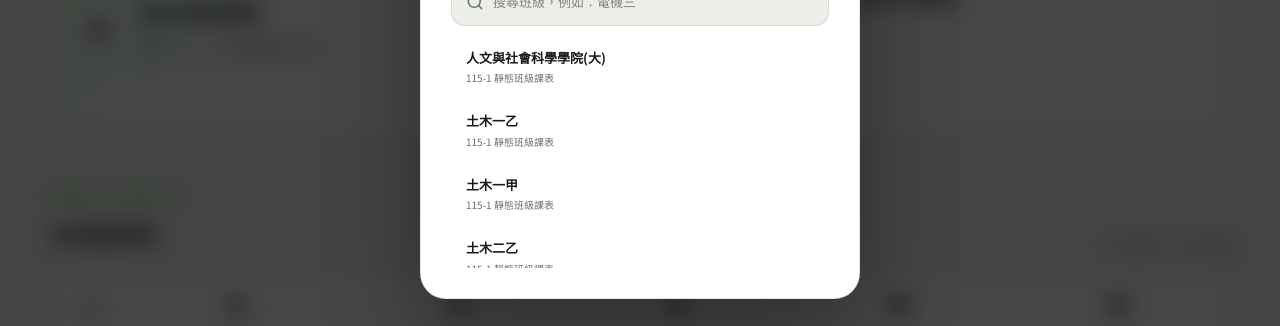
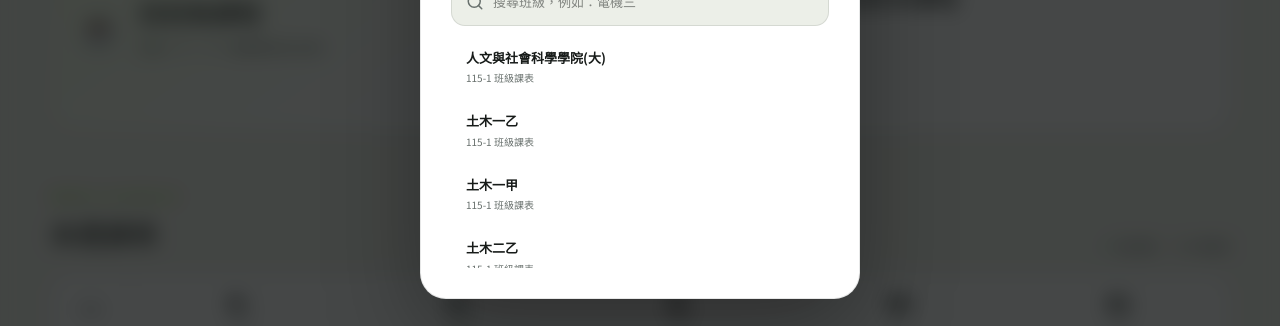
Before and after one commit to ericlin241/NTUT-RoomGo, a Next.js app: page / in a window 1280 px wide. Shown: the part 381-707 px from the top of the page. Built offline with nearby package versions, Linux system fonts and the light colour scheme.

Commit message:
copy: remove static schedule wording

```diff
--- a/app/page.tsx
+++ b/app/page.tsx
@@ -105,12 +105,12 @@ export default function Home() {
 
       <section className="status-grid" id="status"><article className="status-card current-card"><div className="status-label"><span><Clock3 size={16} /> 當下課程</span><span className="now-badge">NOW</span></div>{live.current ? <><h2>{live.current.name}</h2><div className="room-line"><MapPin size={18} /> {live.current.room} · {live.current.className}</div><div className="progress-track"><span style={{ width: `${Math.max(8, 100 - live.remaining * 2)}%` }} /></div><p className="status-note">距離下課還有 <strong>{live.remaining} 分鐘</strong></p></> : <div className="empty-current"><span>☕</span><div><h2>目前無課程</h2><p>休息一下，下一堂課資訊在<span className="desktop-direction">右側</span><span className="mobile-direction">下方</span>。</p></div></div>}</article><article className="status-card next-card"><div className="status-label"><span><CalendarDays size={16} /> 下一節課</span></div>{live.next ? <><div className="next-time"><strong>{live.next.daysAhead === 0 ? '今天' : weekdays[live.next.course.day - 1]}</strong><span>{periods[live.next.course.start - 1].start}</span></div><h2>{live.next.course.name}</h2><div className="room-line"><MapPin size={18} /> {live.next.course.room} · {live.next.course.className}</div></> : <h2>本週沒有更多課程</h2>}</article></section>
 
-      <section className="schedule-section" id="schedule"><div className="section-heading"><div><span className="eyebrow">WEEKLY SCHEDULE</span><h2>本週課表</h2></div><div className="legend"><span><i className="legend-dot mint" />班級課程</span><span>共 {courses.length} 筆課程</span></div></div><div className="schedule-scroll"><div className="schedule-grid"><div className="grid-corner">時間</div>{weekdays.map((day, index) => <div className={`day-head ${now.getDay() === index + 1 ? 'today' : ''}`} key={day}><span>{day}</span><small>{getDateLabel(index + 1)}</small></div>)}{periods.map((period) => <div className="grid-row" key={period.id}><div className="time-cell"><strong>{period.id}</strong><span>{period.start}<br />{period.end}</span></div>{weekdays.map((_, dayIndex) => { const course = courses.find((item) => item.day === dayIndex + 1 && item.start === period.id); return <div className="slot" key={dayIndex}>{course && <button className={`course-card ${course.color}`} style={{ height: `calc(${course.end - course.start + 1} * var(--row-height) - 8px)` }} onClick={() => setDetail(course)}><strong>{course.name}</strong><span><MapPin size={13} /> {course.room}</span></button>}</div>; })}</div>)}</div></div><p className="data-note"><Info size={14} /> 此為 115-1 靜態班級課表，不包含個人跨系選修、通識及加退選結果。</p></section>
+      <section className="schedule-section" id="schedule"><div className="section-heading"><div><span className="eyebrow">WEEKLY SCHEDULE</span><h2>本週課表</h2></div><div className="legend"><span><i className="legend-dot mint" />班級課程</span><span>共 {courses.length} 筆課程</span></div></div><div className="schedule-scroll"><div className="schedule-grid"><div className="grid-corner">時間</div>{weekdays.map((day, index) => <div className={`day-head ${now.getDay() === index + 1 ? 'today' : ''}`} key={day}><span>{day}</span><small>{getDateLabel(index + 1)}</small></div>)}{periods.map((period) => <div className="grid-row" key={period.id}><div className="time-cell"><strong>{period.id}</strong><span>{period.start}<br />{period.end}</span></div>{weekdays.map((_, dayIndex) => { const course = courses.find((item) => item.day === dayIndex + 1 && item.start === period.id); return <div className="slot" key={dayIndex}>{course && <button className={`course-card ${course.color}`} style={{ height: `calc(${course.end - course.start + 1} * var(--row-height) - 8px)` }} onClick={() => setDetail(course)}><strong>{course.name}</strong><span><MapPin size={13} /> {course.room}</span></button>}</div>; })}</div>)}</div></div><p className="data-note"><Info size={14} /> 此為 115-1 班級課表，不包含個人跨系選修、通識及加退選結果。</p></section>
     </main>
 
     <nav className={`mobile-nav${isScrolling ? ' is-scrolling' : ''}`} aria-label="主要導覽"><a href="#schedule" className="active"><BookOpen size={20} /><span>課表</span></a><a href="#status"><Clock3 size={20} /><span>即時</span></a><button onClick={() => setClassPickerOpen(true)}><Users size={20} /><span>班級</span></button><button onClick={cycleTheme} aria-label={`目前主題：${themeLabel}，點擊切換`}>{themeIcon}<span>{themeLabel}</span></button></nav>
 
-    {classPickerOpen && <div className="modal-backdrop" role="dialog" aria-modal="true" aria-labelledby="class-title"><div className="modal class-modal"><div className="modal-icon"><Users size={23} /></div>{classConfirmed && <button className="modal-close" onClick={() => setClassPickerOpen(false)} aria-label="關閉"><X size={20} /></button>}<span className="eyebrow">STATIC SCHEDULE</span><h2 id="class-title">選擇你的班級</h2><p>搜尋系所、年級或班別；選好後會保存在這台裝置，下次自動載入。</p><label className="search-box"><Search size={18} /><input value={classQuery} onChange={(event) => setClassQuery(event.target.value)} placeholder="搜尋班級，例如：電機三" /></label><div className="class-list">{filteredClasses.map((name) => <button key={name} onClick={() => chooseClass(name)} className={classConfirmed && name === selectedClass ? 'selected' : ''}><span><strong>{name}</strong><small>115-1 靜態班級課表</small></span>{classConfirmed && name === selectedClass && <Check size={18} />}</button>)}{!filteredClasses.length && <div className="no-result">找不到符合的班級，請嘗試其他關鍵字</div>}</div></div></div>}
+    {classPickerOpen && <div className="modal-backdrop" role="dialog" aria-modal="true" aria-labelledby="class-title"><div className="modal class-modal"><div className="modal-icon"><Users size={23} /></div>{classConfirmed && <button className="modal-close" onClick={() => setClassPickerOpen(false)} aria-label="關閉"><X size={20} /></button>}<span className="eyebrow">STATIC SCHEDULE</span><h2 id="class-title">選擇你的班級</h2><p>搜尋系所、年級或班別；選好後會保存在這台裝置，下次自動載入。</p><label className="search-box"><Search size={18} /><input value={classQuery} onChange={(event) => setClassQuery(event.target.value)} placeholder="搜尋班級，例如：電機三" /></label><div className="class-list">{filteredClasses.map((name) => <button key={name} onClick={() => chooseClass(name)} className={classConfirmed && name === selectedClass ? 'selected' : ''}><span><strong>{name}</strong><small>115-1 班級課表</small></span>{classConfirmed && name === selectedClass && <Check size={18} />}</button>)}{!filteredClasses.length && <div className="no-result">找不到符合的班級，請嘗試其他關鍵字</div>}</div></div></div>}
 
     {detail && <div className="modal-backdrop" role="dialog" aria-modal="true" aria-labelledby="course-detail-title"><div className="modal detail-modal"><button className="modal-close" onClick={() => setDetail(null)} aria-label="關閉"><X size={20} /></button><span className={`course-swatch ${detail.color}`} /><span className="eyebrow">COURSE DETAIL</span><h2 id="course-detail-title">{detail.name}</h2><div className="detail-list"><div><BookOpen size={18} /><span><small>課號</small>{detail.id.split(':')[0]}</span></div><div><CalendarDays size={18} /><span><small>上課時間</small>{weekdays[detail.day - 1]} {periods[detail.start - 1].start}–{periods[detail.end - 1].end}</span></div><div><MapPin size={18} /><span><small>上課教室</small>{detail.room}</span></div><div><Users size={18} /><span><small>開課班級</small>{detail.className}</span></div><div><Users size={18} /><span><small>資料來源</small>{detail.teacher}</span></div></div><button className="primary-button" onClick={() => setDetail(null)}>知道了</button></div></div>}
   </div>;
```
